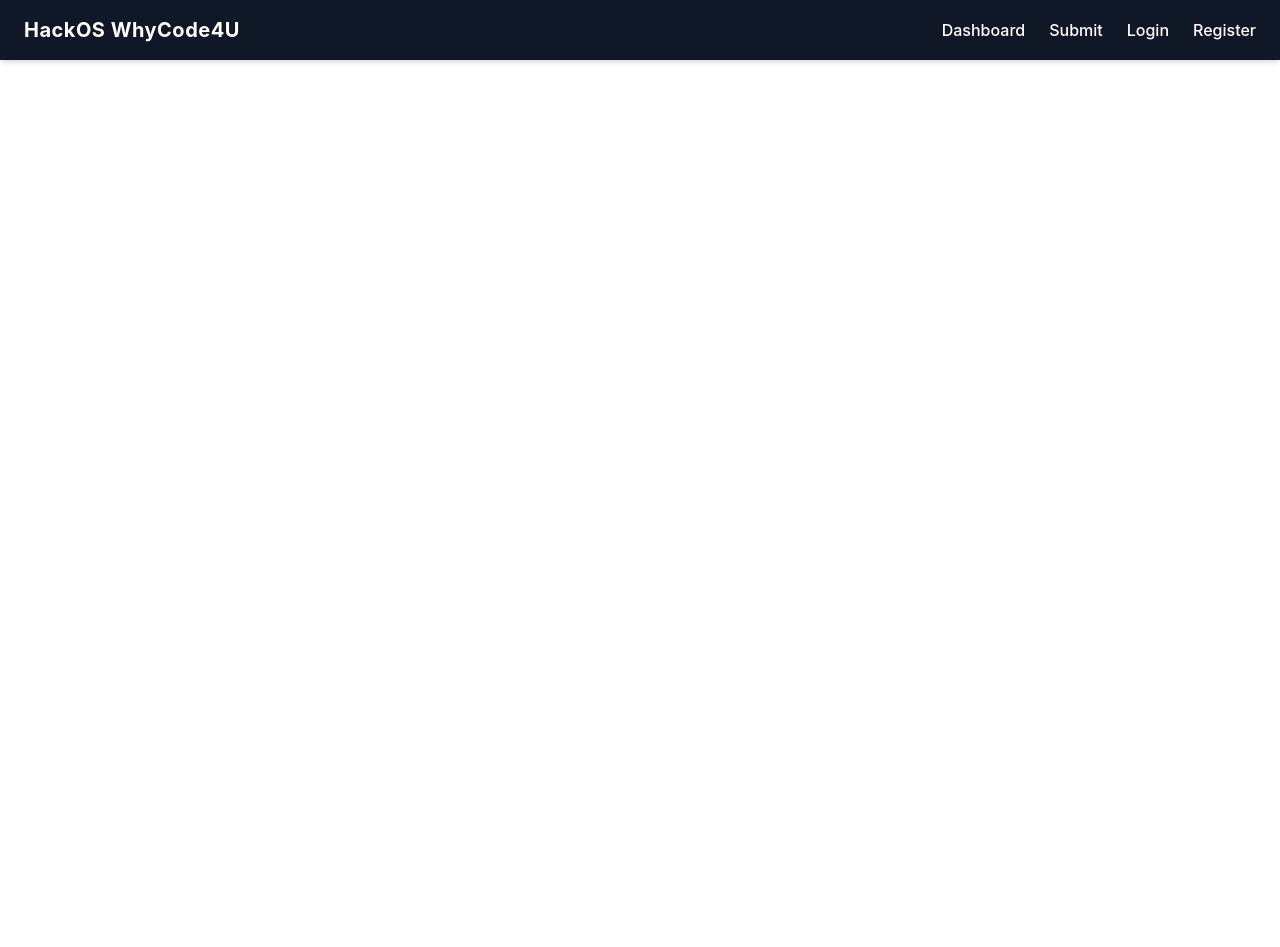
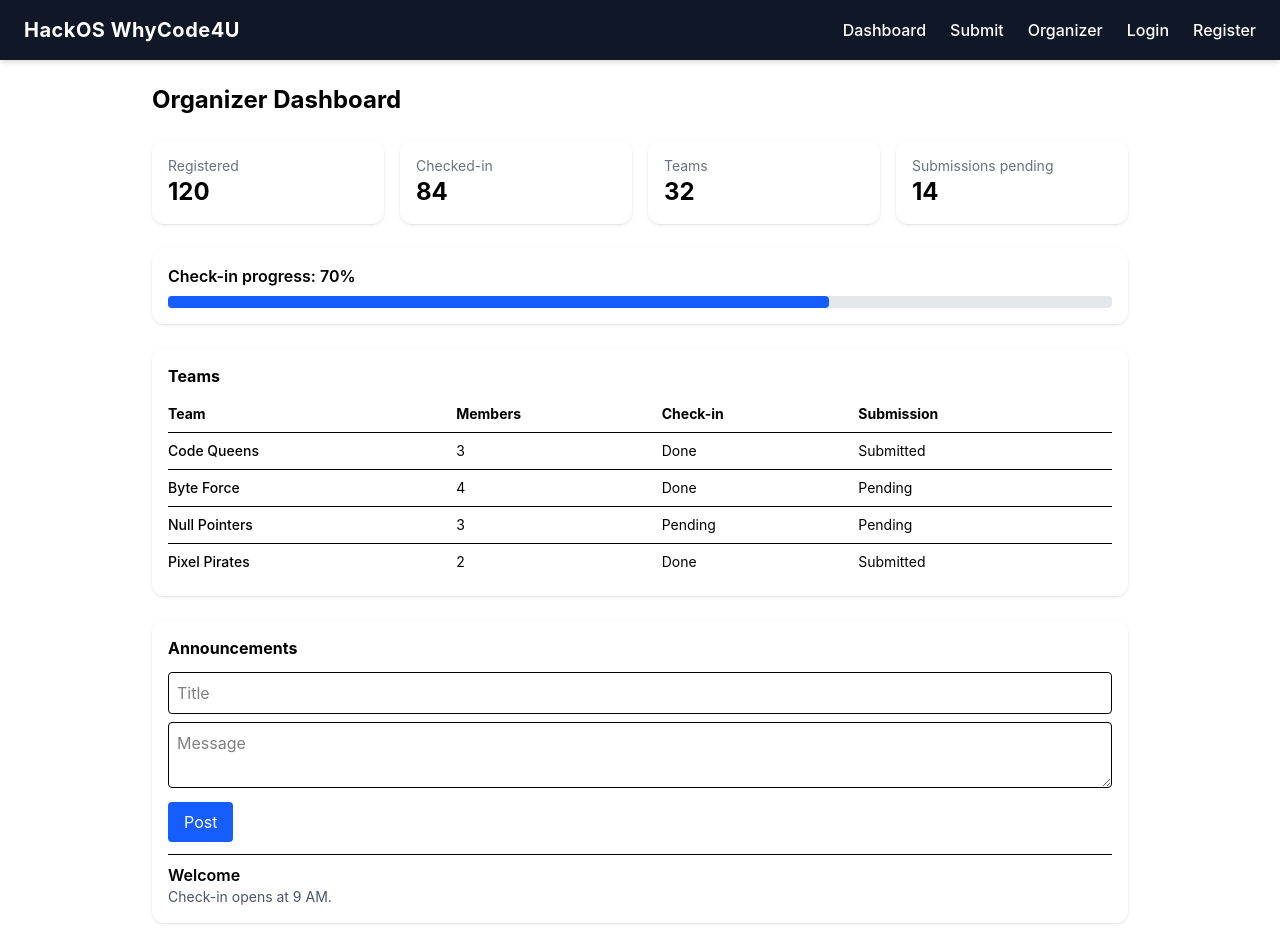
Before and after one commit to revatikasar005-coder/hackos-whycode4u, a React (Vite) app in the folder frontend/: page /organizer in a window 1280 px wide. Before the commit the page ends 800 px from the top, so only its background shows below. Built offline with nearby package versions, Linux system fonts and the light colour scheme.

Commit message:
organizer dashboard and data fix

```diff
--- a/frontend/src/App.jsx
+++ b/frontend/src/App.jsx
@@ -4,6 +4,7 @@ import Login from './pages/Login';
 import Register from './pages/Register';
 import ParticipantDashboard from './pages/ParticipantDashboard';
 import Submission from './pages/Submission';
+import OrganizerDashboard from './pages/OrganizerDashboard';
 
 export default function App() {
   return (
@@ -13,6 +14,7 @@ export default function App() {
         <div className="space-x-6">
           <Link to="/dashboard" className="hover:text-yellow-400 font-medium transition">Dashboard</Link>
           <Link to="/submit" className="hover:text-purple-400 font-medium transition">Submit</Link>
+          <Link to="/organizer" className="hover:text-pink-400 font-medium transition">Organizer</Link>
           <Link to="/login" className="hover:text-blue-400 font-medium transition">Login</Link>
           <Link to="/register" className="hover:text-green-400 font-medium transition">Register</Link>
         </div>
@@ -24,6 +26,7 @@ export default function App() {
         <Route path="/register" element={<Register />} />
         <Route path="/dashboard" element={<ParticipantDashboard />} />
         <Route path="/submit" element={<Submission />} />
+        <Route path="/organizer" element={<OrganizerDashboard />} />
       </Routes>
     </Router>
   );
--- /dev/null
+++ b/frontend/src/pages/OrganizerDashboard.jsx
@@ -0,0 +1,101 @@
+import { useState } from 'react'
+
+const stats = { registered: 120, checkedIn: 84, teams: 32, submissionsPending: 14 }
+
+const initialTeams = [
+  { id: 1, name: 'Code Queens', members: 3, checkedIn: true, submitted: true },
+  { id: 2, name: 'Byte Force', members: 4, checkedIn: true, submitted: false },
+  { id: 3, name: 'Null Pointers', members: 3, checkedIn: false, submitted: false },
+  { id: 4, name: 'Pixel Pirates', members: 2, checkedIn: true, submitted: true },
+]
+
+export default function OrganizerDashboard() {
+  const [announcements, setAnnouncements] = useState([
+    { id: 1, title: 'Welcome', message: 'Check-in opens at 9 AM.' },
+  ])
+  const [title, setTitle] = useState('')
+  const [message, setMessage] = useState('')
+
+  const addAnnouncement = (e) => {
+    e.preventDefault()
+    if (!title || !message) return
+    setAnnouncements([{ id: Date.now(), title, message }, ...announcements])
+    setTitle('')
+    setMessage('')
+  }
+
+  const percent = Math.round((stats.checkedIn / stats.registered) * 100)
+
+  return (
+    <div className="max-w-5xl mx-auto p-6 space-y-6">
+      <h1 className="text-2xl font-bold">Organizer Dashboard</h1>
+
+      <div className="grid grid-cols-2 md:grid-cols-4 gap-4">
+        <div className="bg-white p-4 rounded-xl shadow">
+          <p className="text-gray-500 text-sm">Registered</p>
+          <p className="text-2xl font-bold">{stats.registered}</p>
+        </div>
+        <div className="bg-white p-4 rounded-xl shadow">
+          <p className="text-gray-500 text-sm">Checked-in</p>
+          <p className="text-2xl font-bold">{stats.checkedIn}</p>
+        </div>
+        <div className="bg-white p-4 rounded-xl shadow">
+          <p className="text-gray-500 text-sm">Teams</p>
+          <p className="text-2xl font-bold">{stats.teams}</p>
+        </div>
+        <div className="bg-white p-4 rounded-xl shadow">
+          <p className="text-gray-500 text-sm">Submissions pending</p>
+          <p className="text-2xl font-bold">{stats.submissionsPending}</p>
+        </div>
+      </div>
+
+      <div className="bg-white p-4 rounded-xl shadow">
+        <p className="font-semibold mb-2">Check-in progress: {percent}%</p>
+        <div className="w-full bg-gray-200 rounded h-3">
+          <div className="bg-blue-600 h-3 rounded" style={{ width: percent + '%' }}></div>
+        </div>
+      </div>
+
+      <div className="bg-white p-4 rounded-xl shadow overflow-x-auto">
+        <h2 className="font-bold mb-2">Teams</h2>
+        <table className="w-full text-left text-sm">
+          <thead>
+            <tr className="border-b">
+              <th className="py-2">Team</th>
+              <th>Members</th>
+              <th>Check-in</th>
+              <th>Submission</th>
+            </tr>
+          </thead>
+          <tbody>
+            {initialTeams.map((t) => (
+              <tr key={t.id} className="border-b last:border-0">
+                <td className="py-2 font-medium">{t.name}</td>
+                <td>{t.members}</td>
+                <td>{t.checkedIn ? 'Done' : 'Pending'}</td>
+                <td>{t.submitted ? 'Submitted' : 'Pending'}</td>
+              </tr>
+            ))}
+          </tbody>
+        </table>
+      </div>
+
+      <div className="bg-white p-4 rounded-xl shadow space-y-3">
+        <h2 className="font-bold">Announcements</h2>
+        <form onSubmit={addAnnouncement} className="space-y-2">
+          <input className="w-full border p-2 rounded" placeholder="Title"
+            value={title} onChange={(e) => setTitle(e.target.value)} />
+          <textarea className="w-full border p-2 rounded" placeholder="Message"
+            value={message} onChange={(e) => setMessage(e.target.value)} />
+          <button className="bg-blue-600 text-white px-4 py-2 rounded">Post</button>
+        </form>
+        {announcements.map((a) => (
+          <div key={a.id} className="border-t pt-2">
+            <p className="font-semibold">{a.title}</p>
+            <p className="text-sm text-gray-600">{a.message}</p>
+          </div>
+        ))}
+      </div>
+    </div>
+  )
+}
--- a/frontend/src/pages/ParticipantDashboard.jsx
+++ b/frontend/src/pages/ParticipantDashboard.jsx
@@ -1,4 +1,4 @@
-import { currentUser, announcements, schedule, submission } from '../mock/data'
+import { currentUser, announcements, schedule, submission } from '../data'
 
 export default function ParticipantDashboard() {
   return (
```
